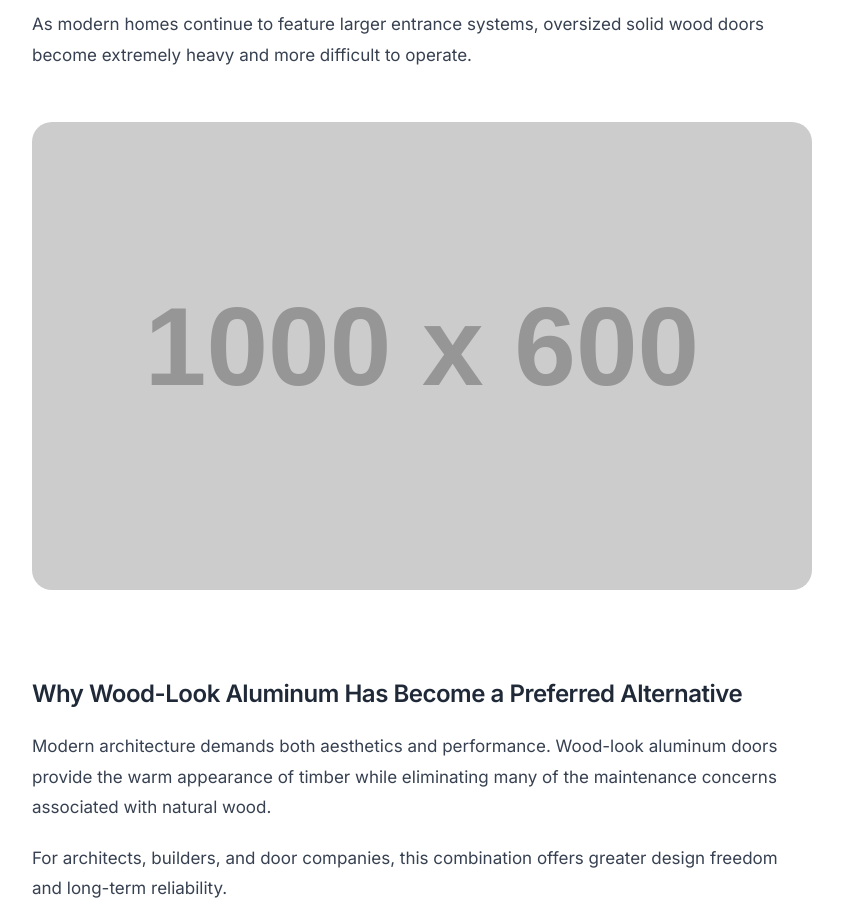
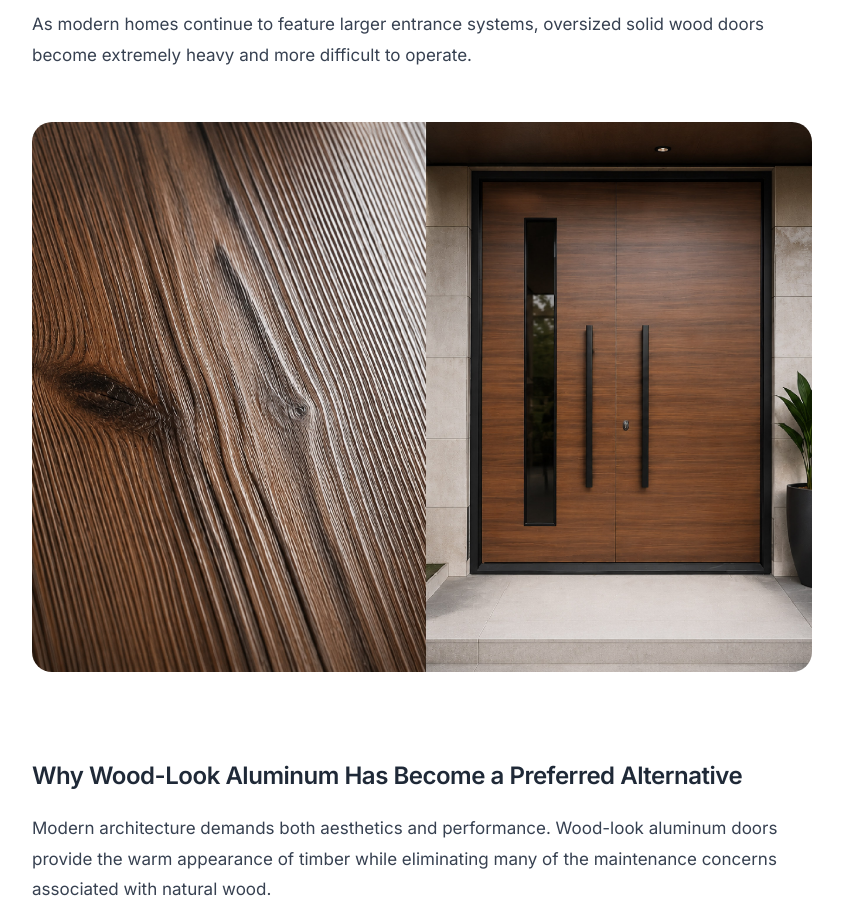
Before and after one commit to Sarim947/jmrhome, a Next.js app: page /blog/wood-look-aluminum-entry-doors in a window 1280 px wide. Shown: the part 1645-2564 px from the top of the page, without its empty margins (218-1061 px from the left). Built offline with nearby package versions, Linux system fonts and the light colour scheme; no server answers.

Commit message:
up blog2 image

```diff
--- a/app/blog/wood-look-aluminum-entry-doors/page.jsx
+++ b/app/blog/wood-look-aluminum-entry-doors/page.jsx
@@ -85,7 +85,7 @@ export default function WoodLookAluminumArticle() {
               </p>
 
               <ArticleImage
-                src="https://placehold.co/1000x600/e5e7eb/9ca3af?text=Wood+Grain+Finish+Detail"
+                src="/assets/images/blog/blog2/wood-look-aluminum-entry-doors.jpg"
                 alt="Wood Grain Finish Aluminum Entry Door"
               />
 
@@ -117,7 +117,7 @@ export default function WoodLookAluminumArticle() {
               </p>
 
               <ArticleImage
-                src="https://placehold.co/1000x600/e5e7eb/9ca3af?text=Fully+Aluminum+Structure"
+                src="/assets/images/blog/blog2/fully-aluminum-entry-door-construction.jpg"
                 alt="Fully Aluminum Frame And Door Leaf Construction"
               />
 
```
Also changed, not shown: public/assets/images/blog/blog2/fully-aluminum-entry-door-construction.jpg (added), public/assets/images/blog/blog2/wood-look-aluminum-entry-doors.jpg (added).
